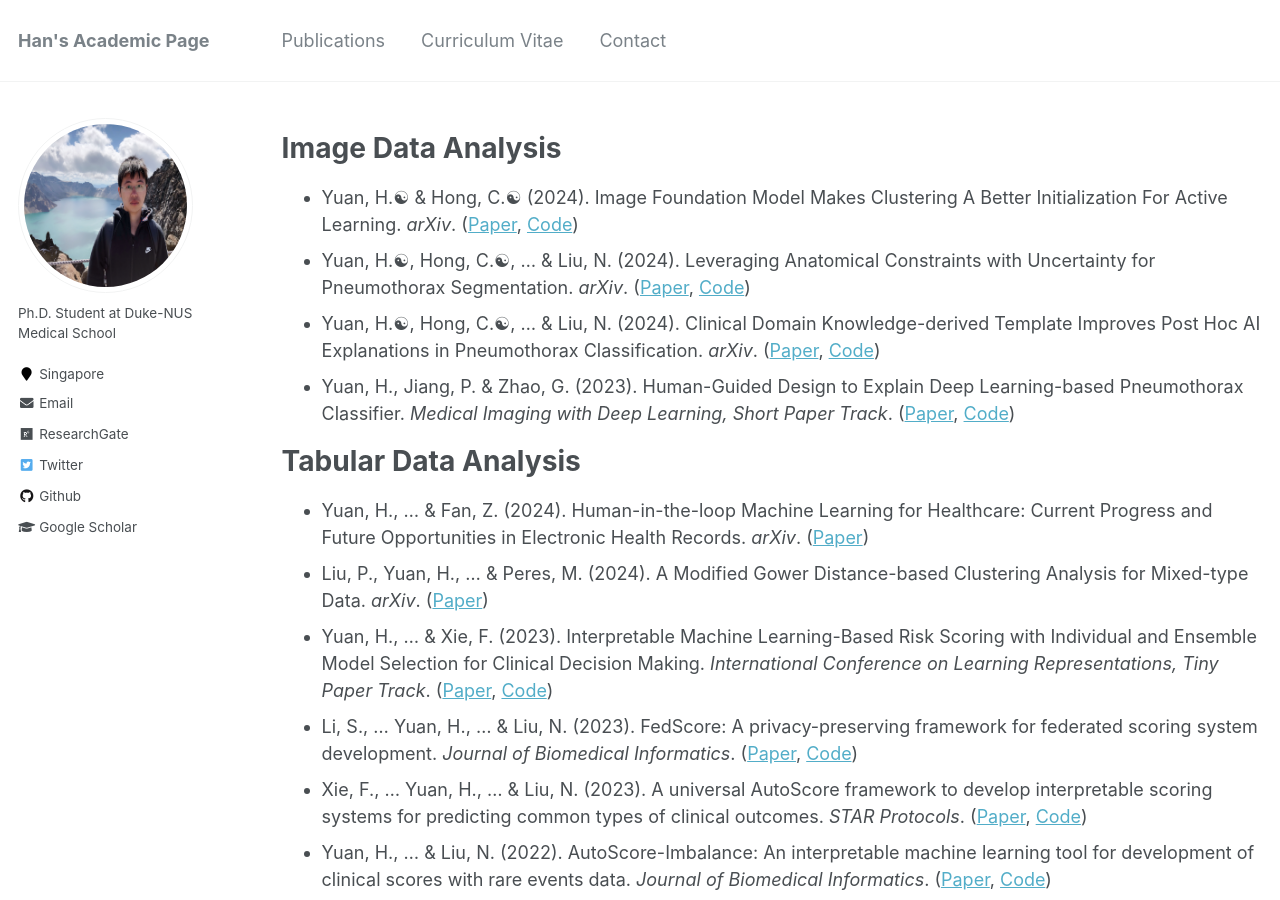
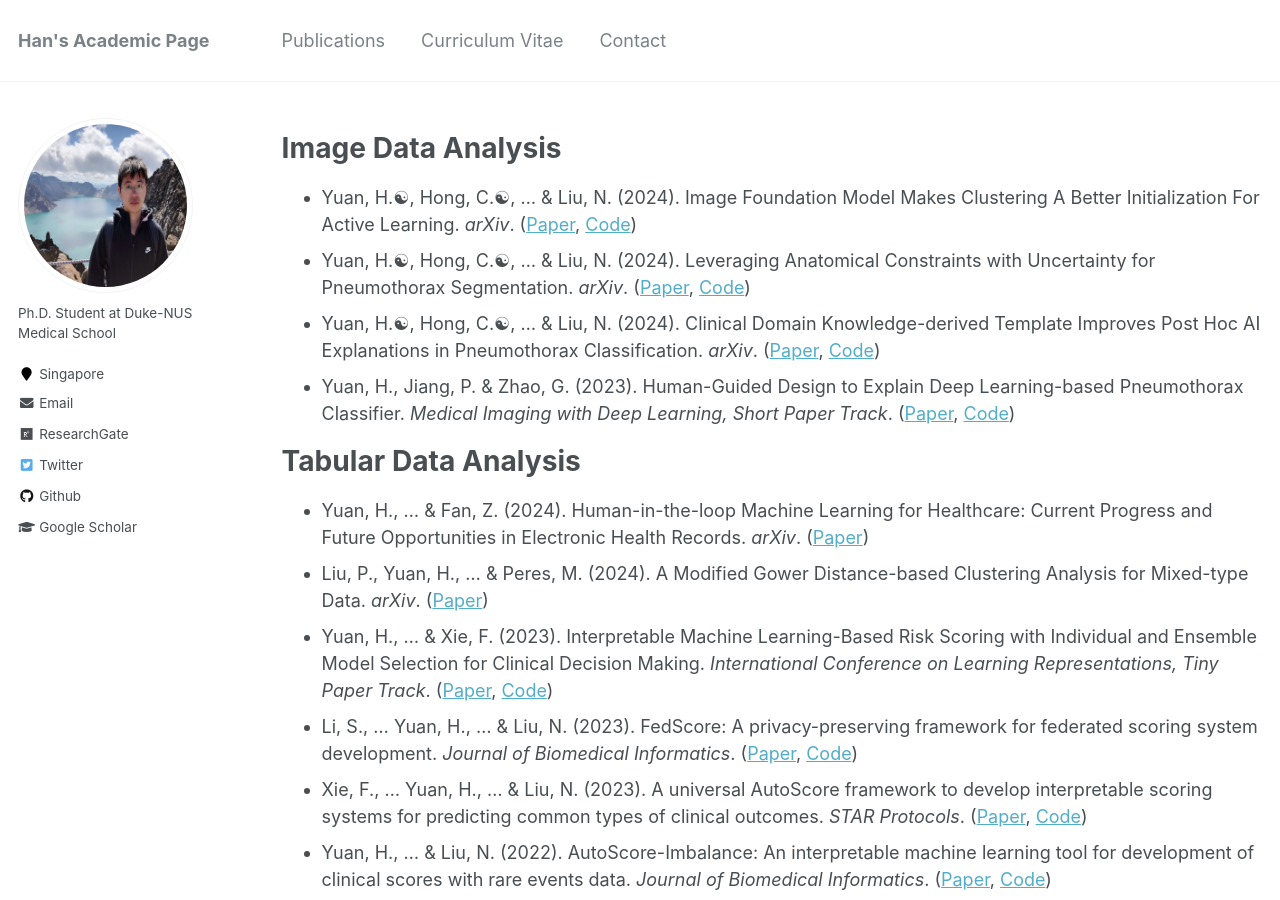
Before and after one commit to Han-Yuan-Med/Han-Yuan-Med.github.io, a Jekyll site: the page built from _pages/publications.md, in a window 1280 px wide and 900 px high. Built offline with Jekyll 4.4.1, drawn with Linux system fonts in a browser that asks for light colours.

Commit message:
Update publications.md

```diff
--- a/_pages/publications.md
+++ b/_pages/publications.md
@@ -5,7 +5,7 @@
 author_profile: true
 ---
 # Image Data Analysis
-* Yuan, H.☯︎ & Hong, C.☯︎ (2024). Image Foundation Model Makes Clustering A Better Initialization For Active Learning. *arXiv*. ([Paper](http://han-yuan-med.github.io/files/.pdf), [Code](https://github.com/Han-Yuan-Med/foundation-model))
+* Yuan, H.☯︎, Hong, C.☯︎, ... & Liu, N. (2024). Image Foundation Model Makes Clustering A Better Initialization For Active Learning. *arXiv*. ([Paper](http://han-yuan-med.github.io/files/.pdf), [Code](https://github.com/Han-Yuan-Med/foundation-model))
 * Yuan, H.☯︎, Hong, C.☯︎, ... & Liu, N. (2024). Leveraging Anatomical Constraints with Uncertainty for Pneumothorax Segmentation. *arXiv*. ([Paper](http://han-yuan-med.github.io/files/.pdf), [Code](https://github.com/Han-Yuan-Med/constrained-learning))
 * Yuan, H.☯︎, Hong, C.☯︎, ... & Liu, N. (2024). Clinical Domain Knowledge-derived Template Improves Post Hoc AI Explanations in Pneumothorax Classification. *arXiv*. ([Paper](http://han-yuan-med.github.io/files/.pdf), [Code](https://github.com/Han-Yuan-Med/template-explanation))
 * Yuan, H., Jiang, P. & Zhao, G. (2023). Human-Guided Design to Explain Deep Learning-based Pneumothorax Classifier. *Medical Imaging with Deep Learning, Short Paper Track*. ([Paper](http://han-yuan-med.github.io/files/Human-Guided Design to Explain Deep Learning-based Pneumothorax Classifier.pdf), [Code](https://github.com/Han-Yuan-Med/template-explanation))
```
